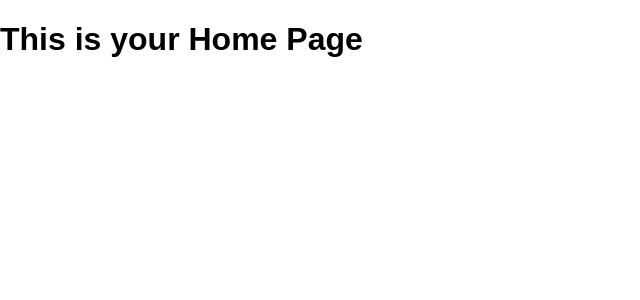
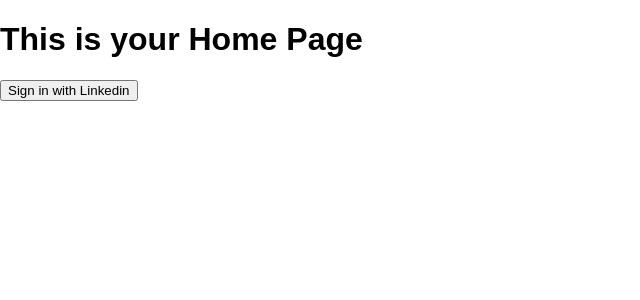
Before and after one commit to dphilla/tech-hustle, a React (Create React App) app: page / in a window 1280 px wide. Shown: the top 300 px of the page, without its empty margins (0-640 px from the left). Built offline with nearby package versions, Linux system fonts and the light colour scheme.

Commit message:
add request to oauth provider

```diff
--- /dev/null
+++ b/src/actions/Requests.js
@@ -0,0 +1,11 @@
+const providerLink = "https://www.linkedin.com/oauth/v2/authorization"
+
+function oauthRequest(){
+
+  fetch(providerLink)
+      .then(response => response.json())
+
+}
+
+
+export {oauthRequest}
--- a/src/components/authentication/Linkedin.js
+++ b/src/components/authentication/Linkedin.js
@@ -0,0 +1,23 @@
+
+import React, { Component } from 'react';
+import { Link } from 'react-router-dom';
+const requests = require('../../actions/Requests')
+
+
+
+class LoginWithLinkedin extends Component {
+  render() {
+    return (
+            <button
+              className="linkedin-button"
+              onClick={() =>
+               requests.oauthRequest()
+              }>
+              Sign in with Linkedin
+            </button>
+
+    )
+  }
+}
+
+export default LoginWithLinkedin;
--- a/src/components/home/Home.js
+++ b/src/components/home/Home.js
@@ -1,11 +1,16 @@
 import React, { Component } from 'react';
 import { Link } from 'react-router-dom';
+import LoginWithLinkedin from '../authentication/Linkedin';
+
 
 
 class Home extends Component {
   render() {
     return (
-      <h1>This is your Home Page</h1>
+      <div>
+        <h1>This is your Home Page</h1>
+        <LoginWithLinkedin />
+      </div>
     )
   }
 }
```
